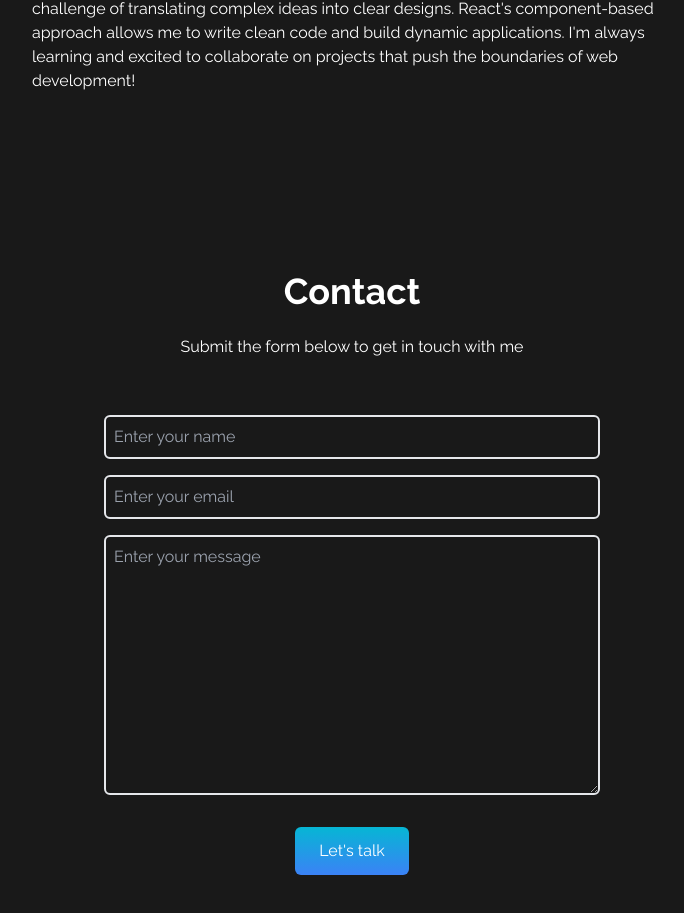
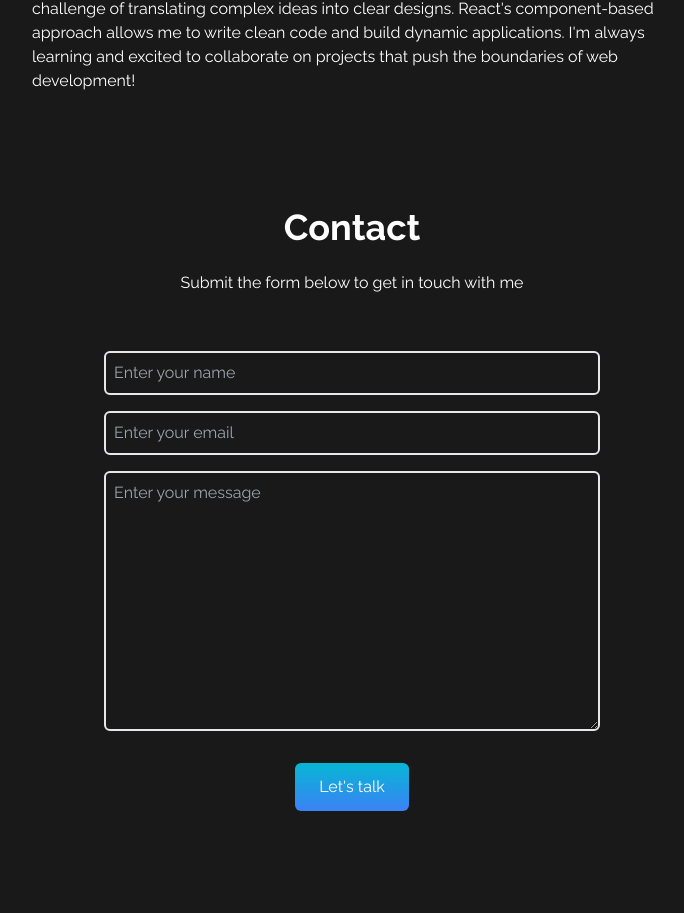
Before and after one commit to harisshafiq934/portfolio, a React (Vite) app: page / in a window 1280 px wide. Shown: the part 3619-4532 px from the top of the page, without its empty margins (288-972 px from the left). Built offline with nearby package versions, Linux system fonts and the light colour scheme.

Commit message:
contact us

```diff
--- a/src/Components/AboutUs.jsx
+++ b/src/Components/AboutUs.jsx
@@ -2,7 +2,7 @@ import React from 'react';
 
 function AboutUs() {
   return (
-    <div name="about" className="container mt-16">
+    <div name="about" className="container mt-16 mx-auto">
 
       <div className="flex flex-col p-4 justify-center max-w-screen-lg mx-auto h-full">
         <div className="text-center flex flex-col p-4 justify-center max-w-screen-lg mx-auto h-full text-white">
--- a/src/Components/Contact.jsx
+++ b/src/Components/Contact.jsx
@@ -4,7 +4,7 @@ const Contact = () => {
   return (
     <div
       name="contact"
-      className="w-full h-screen mt-16  from-black to-gray-800 p-4 text-white"
+      className="w-full h-screen   from-black to-gray-800 p-4 text-white"
     >
       <div className="flex flex-col p-4 justify-center max-w-screen-lg mx-auto h-full">
         <div className="pb-8">
```
